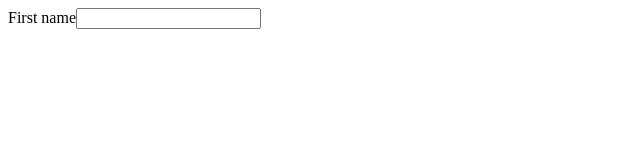
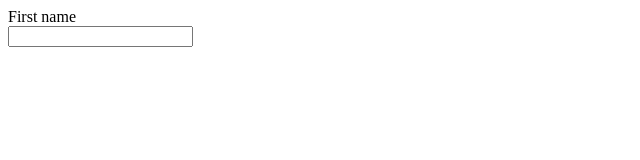
Before and after one commit to justtoconfirm/react, a React app: page / in a window 1280 px wide. Shown: the whole page, without its empty margins (0-640 px from the left). Built offline with nearby package versions, Linux system fonts and the light colour scheme.

Commit message:
CSS updated to position form label above input element

```diff
--- a/src/scss/main.scss
+++ b/src/scss/main.scss
@@ -17,3 +17,8 @@ a {
     -webkit-border-radius: 5px;
 	border-radius: 5px;
 }
+
+// Label positioned above input
+input, label {
+	display: block;
+}
```
Also changed, not shown: dist/styles/style.css.
